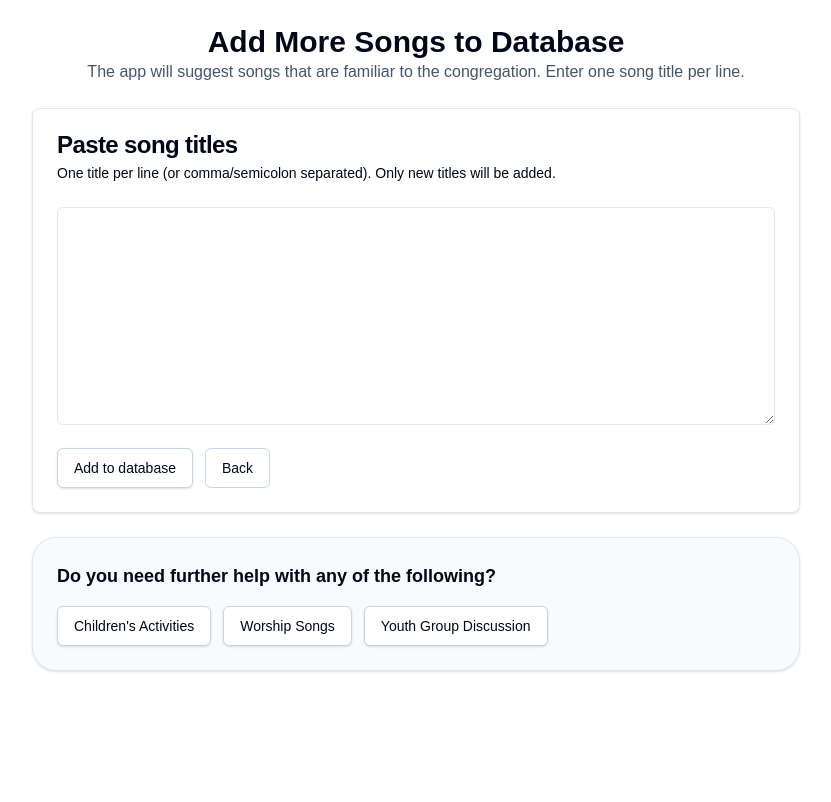
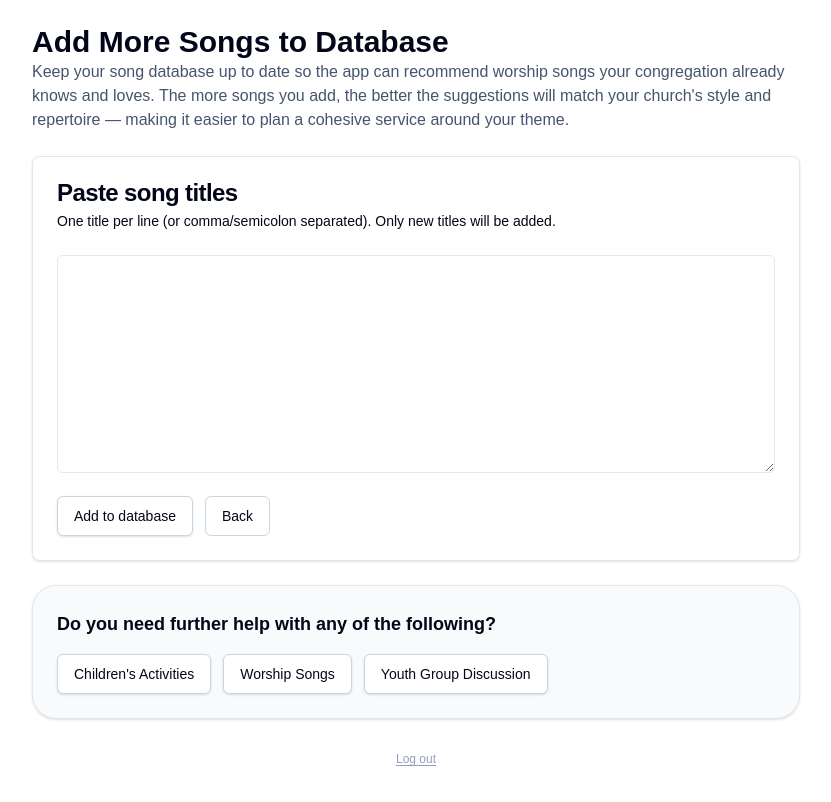
Before and after one commit to bub0t/churchhelper, a Next.js app: page /add-songs in a window 1280 px wide. Shown: the top 802 px of the page, without its empty margins (224-1055 px from the left). Built offline with nearby package versions, Linux system fonts and the light colour scheme.

Commit message:
fixed alingnment and improved wording on Add More Songs to Database page

```diff
--- a/src/app/add-songs/page.tsx
+++ b/src/app/add-songs/page.tsx
@@ -34,9 +34,9 @@ export default function AddSongsPage() {
   return (
     <div className="min-h-screen bg-white p-6 text-slate-950">
       <div className="max-w-3xl mx-auto space-y-6">
-        <div className="text-center">
+        <div>
           <h1 className="text-3xl font-bold">Add More Songs to Database</h1>
-          <p className="text-slate-600">The app will suggest songs that are familiar to the congregation. Enter one song title per line.</p>
+          <p className="text-slate-600">Keep your song database up to date so the app can recommend worship songs your congregation already knows and loves. The more songs you add, the better the suggestions will match your church&apos;s style and repertoire — making it easier to plan a cohesive service around your theme.</p>
         </div>
 
         <Card>
@@ -74,6 +74,15 @@ export default function AddSongsPage() {
             <Button onClick={() => router.push('/')} className="border border-slate-300 bg-white text-slate-950 shadow-sm">Youth Group Discussion</Button>
           </div>
         </section>
+
+        <div className="flex justify-center pt-2 pb-4">
+          <button
+            onClick={() => router.push('/')}
+            className="text-xs text-slate-400 hover:text-slate-700 underline underline-offset-2"
+          >
+            Log out
+          </button>
+        </div>
       </div>
     </div>
   )
```
